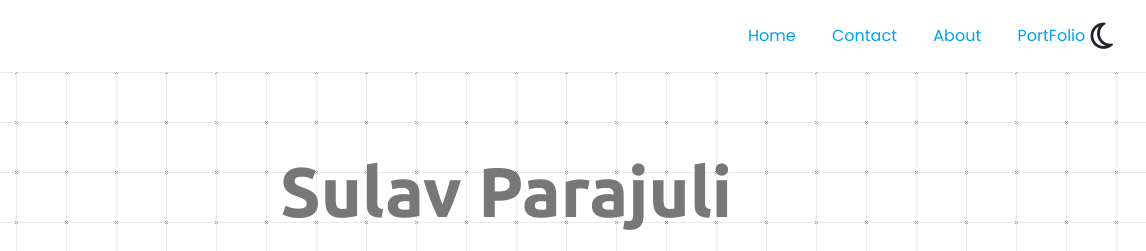
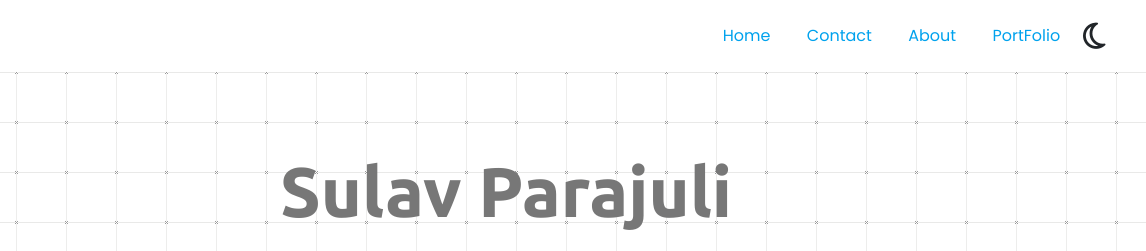
Before and after one commit to sulav-parajuli/MyWebsite, a plain HTML site: page index.html in a window 1280 px wide. Shown: the top 251 px of the page, 134-1280 px from the left. Drawn offline with nearby package versions, Linux system fonts and the light colour scheme.

Commit message:
new commit

```diff
--- a/assets/css/style.css
+++ b/assets/css/style.css
@@ -63,14 +63,14 @@ nav {
     margin: 0;
     display: flex;
     gap:10px;
-    padding-right: 3%;
+    padding-right: 5%;
 }
 
 .list ul{
     display: flex;
     gap:30px;
     list-style-type: none;
-    padding-right: 5%;
+    padding-right: 10%;
     padding-left: 0%;
     margin: 0;
 }
```
